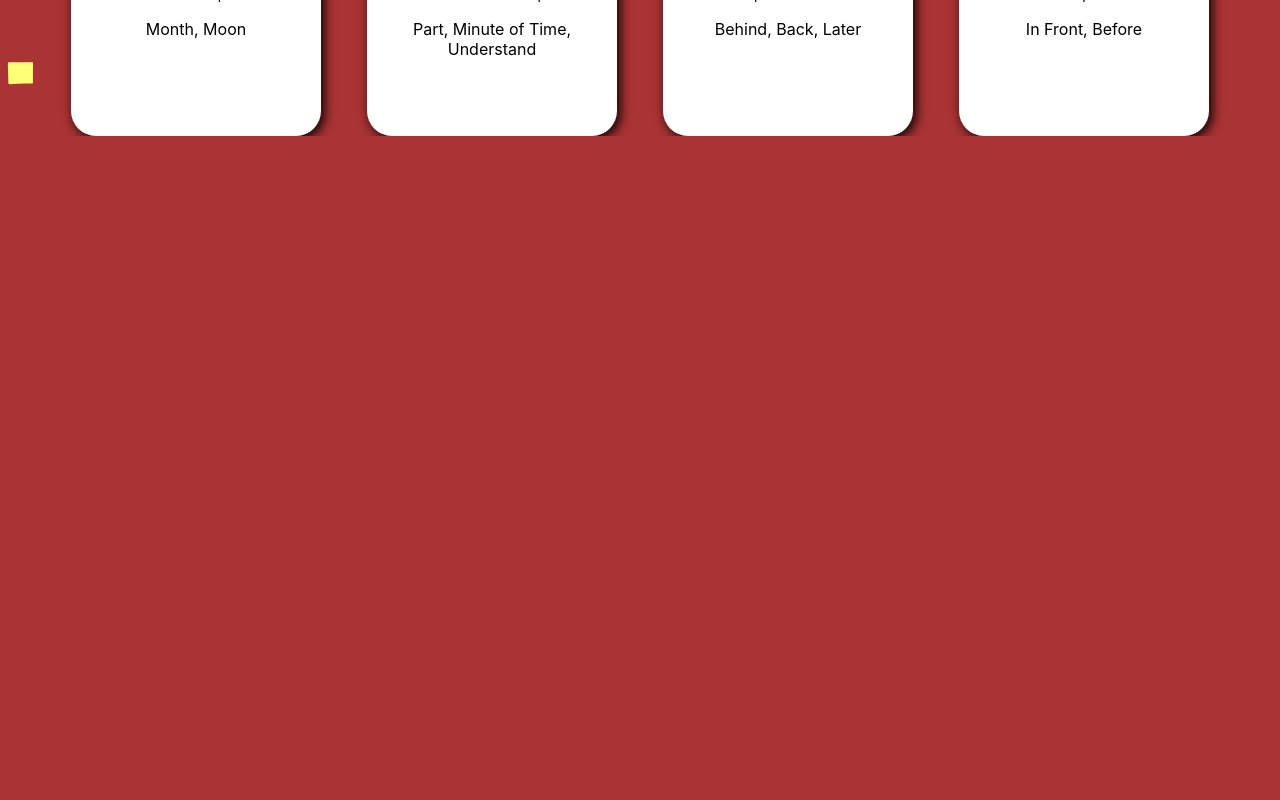
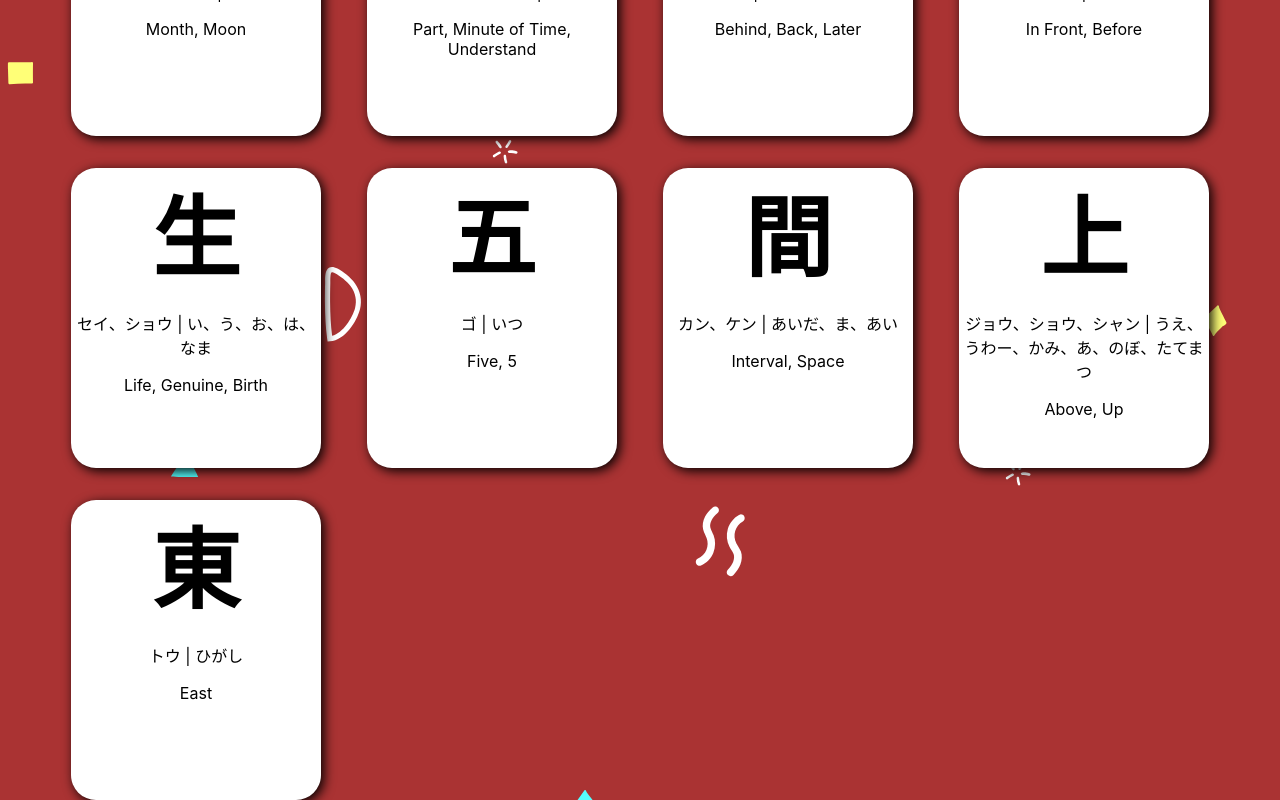
Before and after one commit to ferrouslights/JLPT-N5-Kanji, a React (Create React App) app: page / in a window 1280 px wide. Shown: the part 1507-2307 px from the top of the page. Before the commit the page ends 1643 px from the top, so only its background shows below. Built offline with nearby package versions, Linux system fonts and the light colour scheme.

Commit message:
Added 5 more kanji

```diff
--- a/src/components/Kanji.js
+++ b/src/components/Kanji.js
@@ -126,6 +126,36 @@ const Kanji = () => {
         onReading: 'ゼン',
         kunReading: 'まえ',
         meaning: 'In Front, Before',
+        },
+        {id: 20,
+        character: '生',
+        onReading: 'セイ、ショウ',
+        kunReading: 'い、う、お、は、なま',
+        meaning: 'Life, Genuine, Birth',
+        },
+        {id: 21,
+        character: '五',
+        onReading: 'ゴ',
+        kunReading: 'いつ',
+        meaning: 'Five, 5',
+        },
+        {id: 22,
+        character: '間',
+        onReading: 'カン、ケン',
+        kunReading: 'あいだ、ま、あい',
+        meaning: 'Interval, Space',
+        },
+        {id: 23,
+        character: '上',
+        onReading: 'ジョウ、ショウ、シャン',
+        kunReading: 'うえ、うわー、かみ、あ、のぼ、たてまつ',
+        meaning: 'Above, Up',
+        },
+        {id: 24,
+        character: '東',
+        onReading: 'トウ',
+        kunReading: 'ひがし',
+        meaning: 'East',
         }
 
         ]
```
